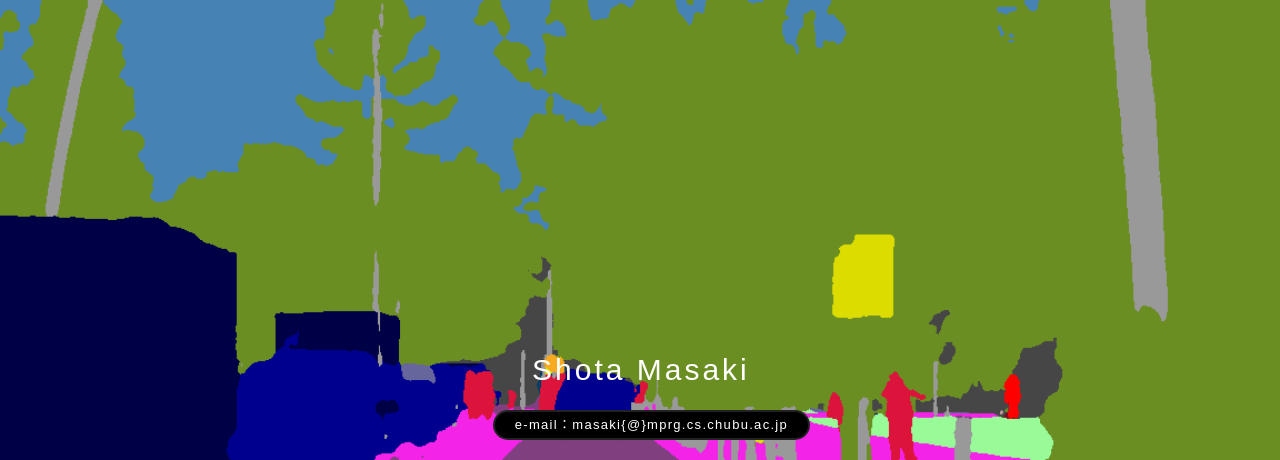
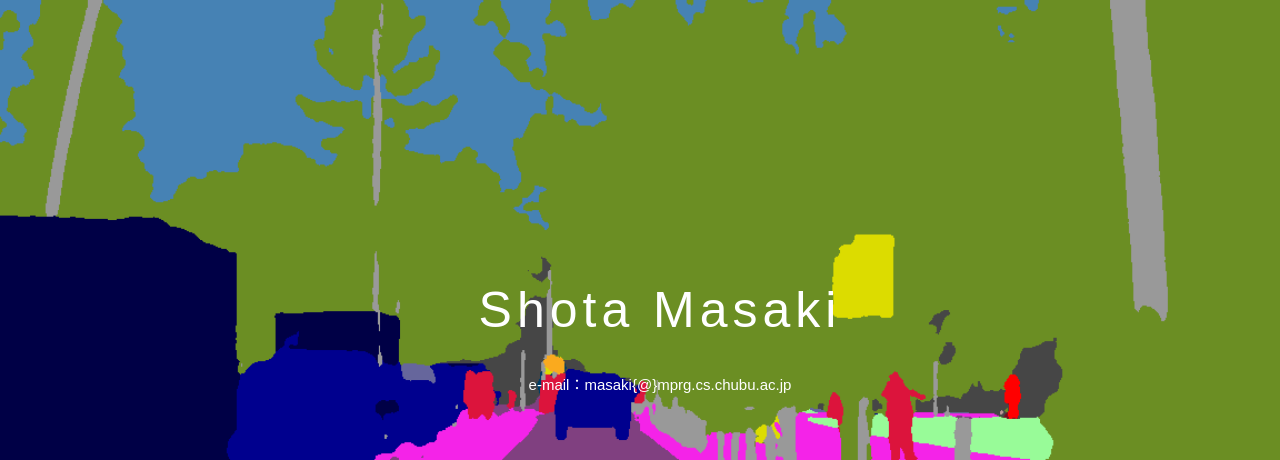
Before and after one commit to shota74/shota74.github.io, a plain HTML site: page index.html in a window 1280 px wide. Shown: the top 460 px of the page. Drawn offline with nearby package versions, Linux system fonts and the light colour scheme.

Commit message:
テンプレ変更

```diff
--- a/css/style.css
+++ b/css/style.css
@@ -60,11 +60,12 @@ header #logo img {
 
 header h2{
 	padding: 0 20px;
-	font-size: 30px;
+	font-size: 50px;
 	position: absolute;
-	left: 40%;
-	bottom: 50%;	/*文字サイズ*/
-	text-align: center;		/*文字をセンタリング*/
+	bottom: 55%;	/*ロゴやメニューが入っているブロックに対して、下からの配置場所の指定。*/
+	left: 0px;
+	width: 100%;
+	text-align: center;
 	letter-spacing: 0.1em;	/*文字間隔を少しだけ広くする指定*/
 			/*背景色*/
 	color: #fff;			/*文字色*/
@@ -72,17 +73,14 @@ header h2{
 }
 header h3{
 	padding: 0 20px;
-	font-size: 13px;
+	font-size: 15px;
 	position: absolute;
-	left:38.5%;
-	bottom: 45%;	/*文字サイズ*/
+	bottom: 50%;	/*文字サイズ*/
+	left: 0px;
+	width: 100%;
 	text-align: center;		/*文字をセンタリング*/
-	letter-spacing: 0.1em;	/*文字間隔を少しだけ広くする指定*/
 			/*背景色*/
 	color: #fff;
-	background: rgba(0,0,0,1);
-	border: 2px solid #222;	/*枠線の幅、線種、色*/
-	border-radius: 100px;		/*文字色*/
 		/*角を丸くする指定。大きめであれば適当で構いません。*/
 }
 
```
Also changed, not shown: 2 other files.
